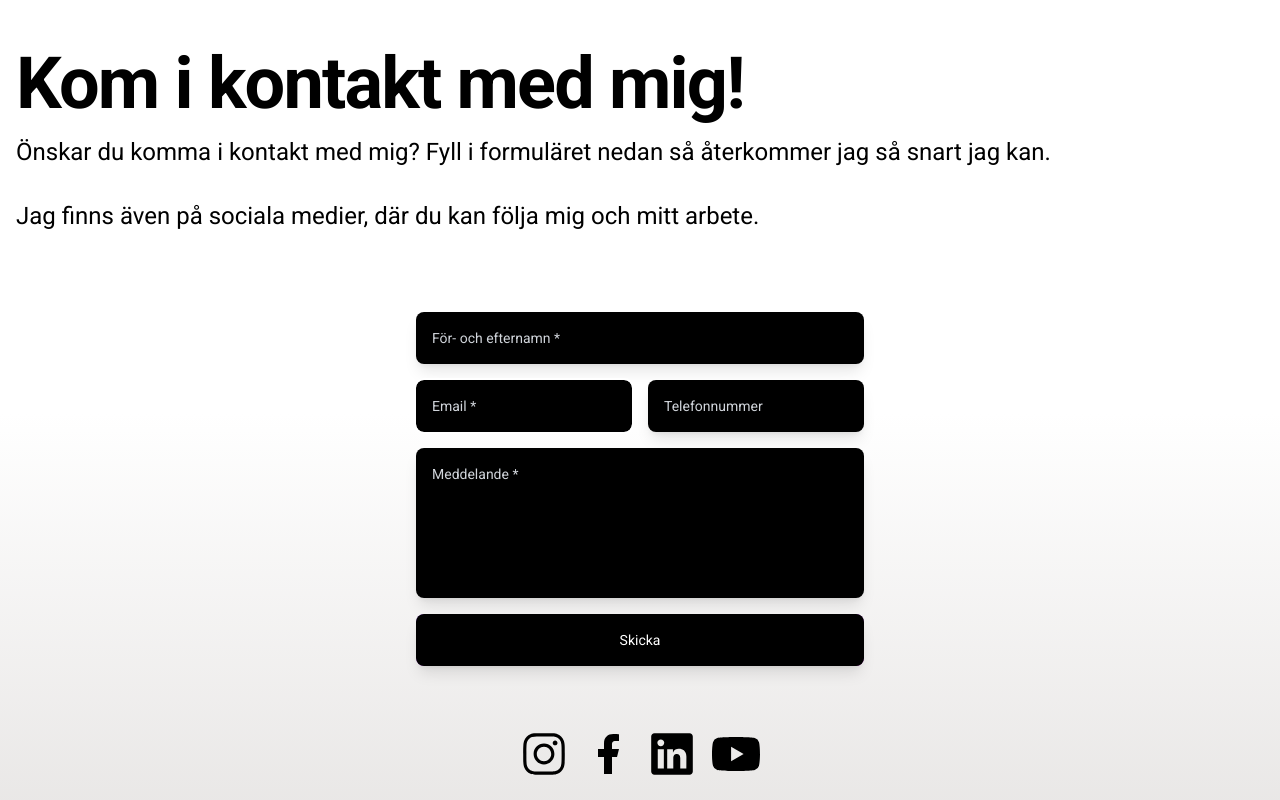
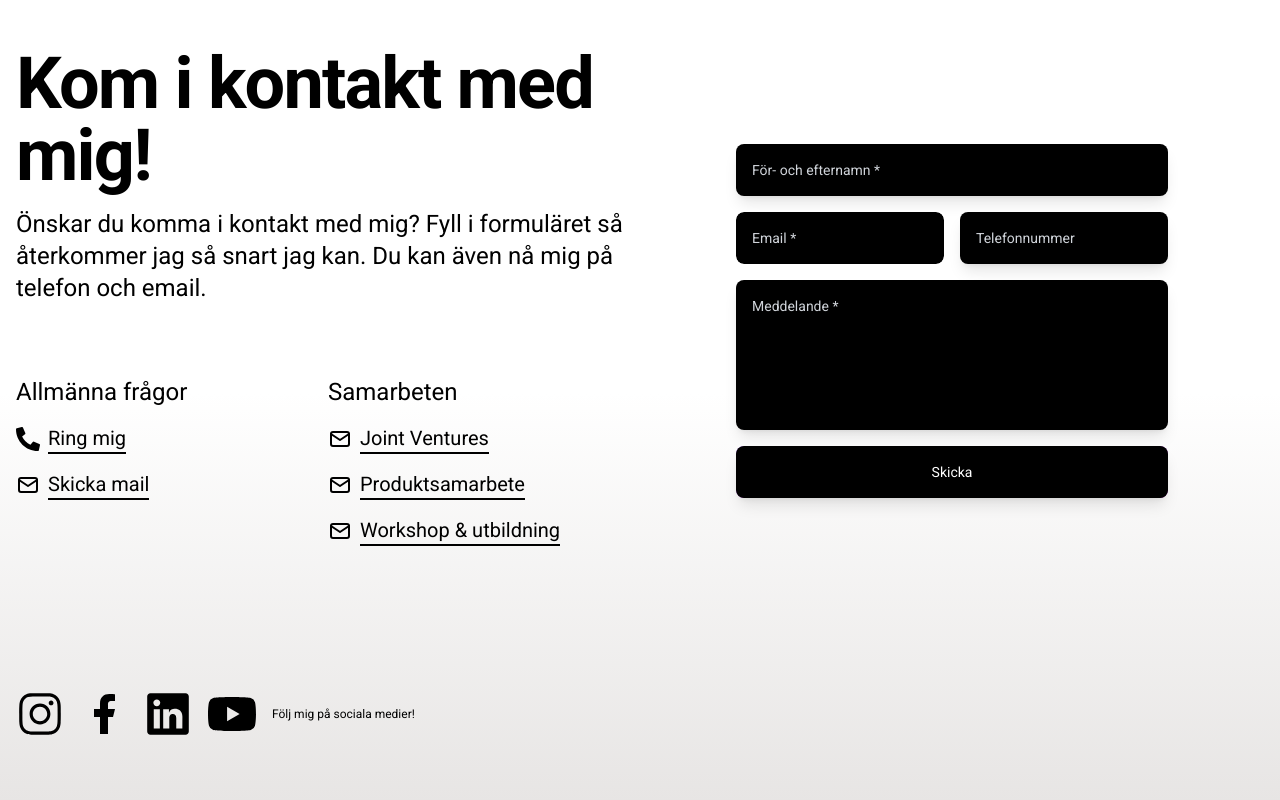
Before and after one commit to 4l3x91/byggsandra, a React (Vite) app: page / in a window 1280 px wide. Shown: the part 3780-4580 px from the top of the page. Built offline with nearby package versions, Linux system fonts and the light colour scheme.

Commit message:
contact fixes

```diff
--- a/index.html
+++ b/index.html
@@ -8,7 +8,7 @@
     <link href="https://fonts.googleapis.com/css2?family=Roboto:ital,wght@0,100;0,300;0,400;0,500;0,700;0,900;1,100;1,300;1,400;1,500;1,700;1,900&display=swap" rel="stylesheet">
 
     <meta name="viewport" content="width=device-width, initial-scale=1.0" />
-    <title>Vite + React + TS</title>
+    <title>ByggSandra | Sandra Moboraki</title>
   </head>
   <body>
     <div id="root"></div>
--- a/src/components/contact/Contact.tsx
+++ b/src/components/contact/Contact.tsx
@@ -1,5 +1,6 @@
 import socials from "../../shared/data/socials";
 import ContactForm from "../forms/contact/ContactForm";
+import { data } from "./data";
 
 const Contact = () => {
   return (
@@ -10,22 +11,45 @@ const Contact = () => {
     >
       <div className="bg-shape" />
       <div className="max-w-screen-2xl mx-auto">
+        <div className="lg:grid lg:grid-cols-2 lg:items-center">
           <div>
             <h2 className="tracking-tight font-semibold text-4xl sm:text-6xl md:text-7xl">
               Kom i kontakt med mig!
             </h2>
             <h6 className="mt-4 mb-6 md:mb-12 text-xl md:text-2xl whitespace-pre-line">
-            Önskar du komma i kontakt med mig? Fyll i formuläret nedan så återkommer jag så snart
-            jag kan.{"\n\n"}Jag finns även på sociala medier, där du kan följa mig och mitt arbete.
+              Önskar du komma i kontakt med mig? Fyll i formuläret så återkommer jag så snart jag
+              kan. Du kan även nå mig på telefon och email.
             </h6>
+
+            <div className="md:grid md:grid-cols-2 mb-12">
+              {data.map((item, index) => (
+                <div key={index}>
+                  <h6 className="mt-8 mb-4 lg:mt-6 last:text-xl md:text-2xl whitespace-pre-line">
+                    {item.title}
+                  </h6>
+                  <div className="space-y-4">
+                    {item.contacts.map((link, index) => (
+                      <div key={index} className="flex gap-2 items-center">
+                        <link.icon size={24} />
+                        <p className="text-lg md:text-xl border-b-2 border-black">
+                          {link.description}
+                        </p>
+                      </div>
+                    ))}
+                  </div>
+                </div>
+              ))}
+            </div>
+          </div>
           <ContactForm />
-          <div className="flex justify-center items-center gap-4 mt-8">
+        </div>
+        <div className="flex items-center gap-4 mt-12 lg:mt-24 justify-center lg:justify-normal">
           {socials.map((link, index) => (
             <a key={index} href={link.path} target="_blank" className="hover:text-fuchsia-800">
               {<link.icon size={48} />}
             </a>
           ))}
-          </div>
+          <h6 className="text-xs hidden md:block">Följ mig på sociala medier!</h6>
         </div>
       </div>
     </section>
--- /dev/null
+++ b/src/components/contact/data.ts
@@ -0,0 +1,50 @@
+import { FaPhoneAlt } from "react-icons/fa";
+import { TbMail } from "react-icons/tb";
+
+interface Contact {
+  title: string;
+  contacts: ContactPartial[];
+}
+
+interface ContactPartial {
+  icon: React.ElementType;
+  description: string;
+  link: string;
+}
+export const data: Contact[] = [
+  {
+    title: "Allmänna frågor",
+    contacts: [
+      {
+        icon: FaPhoneAlt,
+        description: "Ring mig",
+        link: "",
+      },
+      {
+        icon: TbMail,
+        description: "Skicka mail",
+        link: "",
+      },
+    ],
+  },
+  {
+    title: "Samarbeten",
+    contacts: [
+      {
+        icon: TbMail,
+        description: "Joint Ventures",
+        link: "",
+      },
+      {
+        icon: TbMail,
+        description: "Produktsamarbete",
+        link: "",
+      },
+      {
+        icon: TbMail,
+        description: "Workshop & utbildning",
+        link: "",
+      },
+    ],
+  },
+];
--- a/src/styling/index.scss
+++ b/src/styling/index.scss
@@ -140,10 +140,10 @@ body {
   content: '';
   position: absolute;
   width: 100%;
-  height: 10rem;
+  height: 5rem;
   background-color: white;
   border-radius: 50%;
-  top: -5rem;
+  top: -2.5rem;
   right: 0;
   left: 0;
   z-index: -1;
```
Lines whose indentation alone changed are shown as unchanged.
